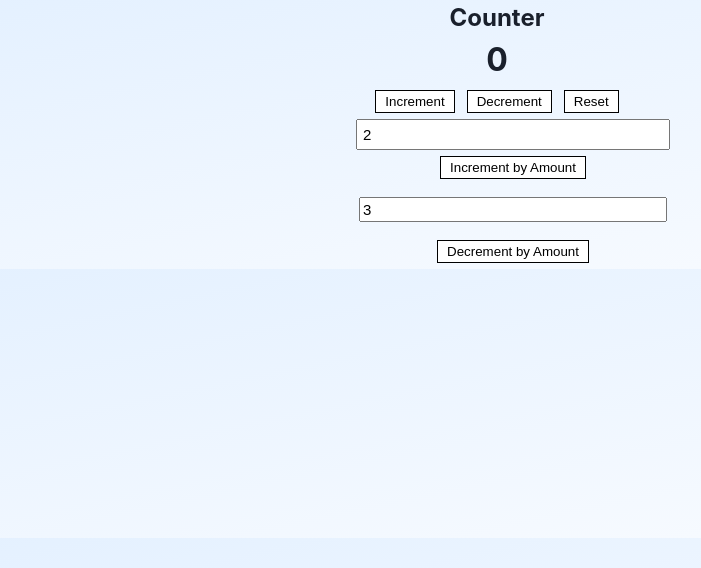
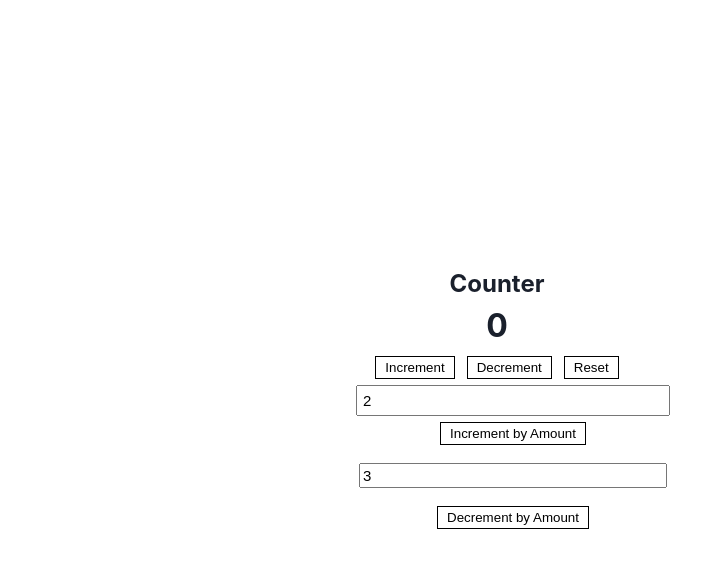
Before and after one commit to MajkoDev/redux-toolkit, a React (Vite) app: page / in a window 1280 px wide. Shown: the top 568 px of the page, without its empty margins (143-844 px from the left). Built offline with nearby package versions, Linux system fonts and the light colour scheme.

Commit message:
Update index.css

```diff
--- a/src/index.css
+++ b/src/index.css
@@ -7,11 +7,11 @@ body {
   font-size: 1rem;
   font-weight: 400;
   line-height: 1.5;
+  color: #1a202c;
 
-  color: #1a202c;
-  background: linear-gradient(to bottom right, #e3f0ff, #fafcff);
 
   margin: 0;
+  min-height: 100vh;
   display: flex;
   flex-direction: column;
   justify-content: center;
```
